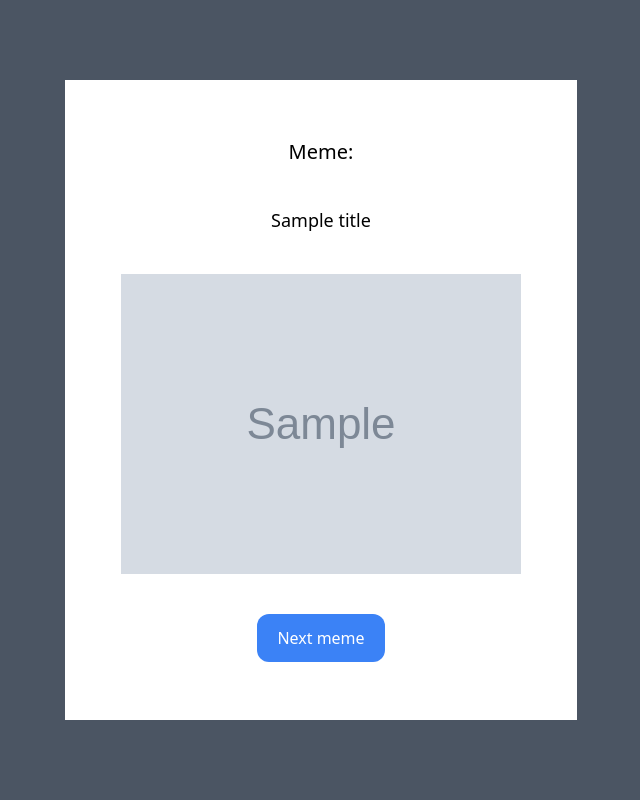
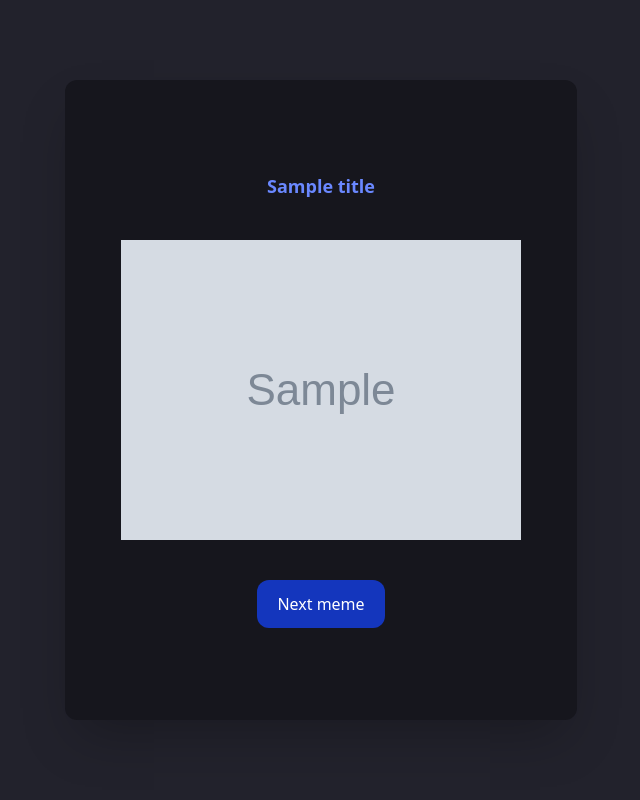
Before and after one commit to Ameya-kawade/Meme-generator-using-Flask, a Flask app: template templates/index.html in a window 1280 px wide. Shown: the whole page, without its empty margins (319-959 px from the left). Run offline with Flask 3, Linux system fonts and the light colour scheme; the template is opened without the code that fills it: most values are stand-ins (such as "Sample title", 1, 10 or a date in 2020); grey boxes marked "Sample" are stand-in pictures.

Commit message:
UI changed

```diff
--- a/app.py
+++ b/app.py
@@ -26,3 +26,6 @@ def send_meme():
         'img' : img
     }
     return jsonify(data)
+
+if __name__ == "__main__":
+    app.run(debug=True)
--- a/static/style.css
+++ b/static/style.css
@@ -572,16 +572,16 @@ video {
   position: static;
 }
 
-.mb-10 {
-  margin-bottom: 2.5rem;
-}
-
 .block {
   display: block;
 }
 
 .flex {
   display: flex;
+}
+
+.h-\[80px\] {
+  height: 80px;
 }
 
 .min-h-\[80vh\] {
@@ -626,6 +626,10 @@ video {
   border-radius: 0.75rem;
 }
 
+.rounded-lg {
+  border-radius: 0.5rem;
+}
+
 .bg-blue-500 {
   --tw-bg-opacity: 1;
   background-color: rgb(59 130 246 / var(--tw-bg-opacity));
@@ -639,6 +643,50 @@ video {
 .bg-white {
   --tw-bg-opacity: 1;
   background-color: rgb(255 255 255 / var(--tw-bg-opacity));
+}
+
+.bg-\[\#16161d\] {
+  --tw-bg-opacity: 1;
+  background-color: rgb(22 22 29 / var(--tw-bg-opacity));
+}
+
+.bg-\[\#00c6c3\] {
+  --tw-bg-opacity: 1;
+  background-color: rgb(0 198 195 / var(--tw-bg-opacity));
+}
+
+.bg-\[\#d3fbd8\] {
+  --tw-bg-opacity: 1;
+  background-color: rgb(211 251 216 / var(--tw-bg-opacity));
+}
+
+.bg-\[\#c1fcc9\] {
+  --tw-bg-opacity: 1;
+  background-color: rgb(193 252 201 / var(--tw-bg-opacity));
+}
+
+.bg-\[\#\#6a88ff\] {
+  background-color: ##6a88ff;
+}
+
+.bg-\[\#6a88ff\] {
+  --tw-bg-opacity: 1;
+  background-color: rgb(106 136 255 / var(--tw-bg-opacity));
+}
+
+.bg-\[\#4d70fc\] {
+  --tw-bg-opacity: 1;
+  background-color: rgb(77 112 252 / var(--tw-bg-opacity));
+}
+
+.bg-\[\#22222c\] {
+  --tw-bg-opacity: 1;
+  background-color: rgb(34 34 44 / var(--tw-bg-opacity));
+}
+
+.bg-\[\#1436bd\] {
+  --tw-bg-opacity: 1;
+  background-color: rgb(20 54 189 / var(--tw-bg-opacity));
 }
 
 .px-10 {
@@ -661,16 +709,12 @@ video {
   padding-bottom: 2rem;
 }
 
-.pb-5 {
-  padding-bottom: 1.25rem;
+.text-justify {
+  text-align: justify;
 }
 
-.pb-10 {
-  padding-bottom: 2.5rem;
-}
-
-.text-justify {
-  text-align: justify;
+.font-sans {
+  font-family: ui-sans-serif, system-ui, -apple-system, BlinkMacSystemFont, "Segoe UI", Roboto, "Helvetica Neue", Arial, "Noto Sans", sans-serif, "Apple Color Emoji", "Segoe UI Emoji", "Segoe UI Symbol", "Noto Color Emoji";
 }
 
 .text-lg {
@@ -683,12 +727,84 @@ video {
   line-height: 1.75rem;
 }
 
+.font-semibold {
+  font-weight: 600;
+}
+
 .text-white {
   --tw-text-opacity: 1;
   color: rgb(255 255 255 / var(--tw-text-opacity));
+}
+
+.text-\[\#00c6c3\] {
+  --tw-text-opacity: 1;
+  color: rgb(0 198 195 / var(--tw-text-opacity));
+}
+
+.text-\[\#6a88ff\] {
+  --tw-text-opacity: 1;
+  color: rgb(106 136 255 / var(--tw-text-opacity));
+}
+
+.text-\[\#5e7dfc\] {
+  --tw-text-opacity: 1;
+  color: rgb(94 125 252 / var(--tw-text-opacity));
+}
+
+.text-\[\#4438ca\] {
+  --tw-text-opacity: 1;
+  color: rgb(68 56 202 / var(--tw-text-opacity));
+}
+
+.shadow-lg {
+  --tw-shadow: 0 10px 15px -3px rgb(0 0 0 / 0.1), 0 4px 6px -4px rgb(0 0 0 / 0.1);
+  --tw-shadow-colored: 0 10px 15px -3px var(--tw-shadow-color), 0 4px 6px -4px var(--tw-shadow-color);
+  box-shadow: var(--tw-ring-offset-shadow, 0 0 #0000), var(--tw-ring-shadow, 0 0 #0000), var(--tw-shadow);
+}
+
+.shadow-xl {
+  --tw-shadow: 0 20px 25px -5px rgb(0 0 0 / 0.1), 0 8px 10px -6px rgb(0 0 0 / 0.1);
+  --tw-shadow-colored: 0 20px 25px -5px var(--tw-shadow-color), 0 8px 10px -6px var(--tw-shadow-color);
+  box-shadow: var(--tw-ring-offset-shadow, 0 0 #0000), var(--tw-ring-shadow, 0 0 #0000), var(--tw-shadow);
+}
+
+.shadow-2xl {
+  --tw-shadow: 0 25px 50px -12px rgb(0 0 0 / 0.25);
+  --tw-shadow-colored: 0 25px 50px -12px var(--tw-shadow-color);
+  box-shadow: var(--tw-ring-offset-shadow, 0 0 #0000), var(--tw-ring-shadow, 0 0 #0000), var(--tw-shadow);
 }
 
 .hover\:bg-blue-400:hover {
   --tw-bg-opacity: 1;
   background-color: rgb(96 165 250 / var(--tw-bg-opacity));
 }
+
+.hover\:bg-\[\#00e6e2\]:hover {
+  --tw-bg-opacity: 1;
+  background-color: rgb(0 230 226 / var(--tw-bg-opacity));
+}
+
+.hover\:bg-\[\#d3fbd8\]:hover {
+  --tw-bg-opacity: 1;
+  background-color: rgb(211 251 216 / var(--tw-bg-opacity));
+}
+
+.hover\:bg-\[\#02e6e2\]:hover {
+  --tw-bg-opacity: 1;
+  background-color: rgb(2 230 226 / var(--tw-bg-opacity));
+}
+
+.hover\:bg-\[\#738efc\]:hover {
+  --tw-bg-opacity: 1;
+  background-color: rgb(115 142 252 / var(--tw-bg-opacity));
+}
+
+.hover\:bg-\[\#1233b9\]:hover {
+  --tw-bg-opacity: 1;
+  background-color: rgb(18 51 185 / var(--tw-bg-opacity));
+}
+
+.hover\:bg-\[\#173edb\]:hover {
+  --tw-bg-opacity: 1;
+  background-color: rgb(23 62 219 / var(--tw-bg-opacity));
+}
--- a/templates/index.html
+++ b/templates/index.html
@@ -9,13 +9,12 @@
 </head>
 <body>
     <!-- main container -->
-    <div class="min-h-screen w-full bg-gray-600 flex justify-center items-center">
+    <div class="min-h-screen w-full flex justify-center items-center bg-[#22222c]">
         <!-- Meme container -->
-        <div class="min-h-[80vh] w-[40%] bg-white flex flex-col space-y-10 justify-center items-center px-10 py-8 text-justify">
-            <p class="text-xl">Meme:</p>
-            <h1 class="text-lg" id="title">{{title}}</h1>
+        <div class="min-h-[80vh] w-[40%]  flex flex-col space-y-10 justify-center items-center px-10 py-8 text-justify rounded-xl shadow-2xl bg-[#16161d] text-[#6a88ff] font-sans">
+            <h1 class="text-lg  font-semibold" id="title">{{title}}</h1>
             <img src="{{image_url}}" id="img" alt="Meme-img" class="max-w-full block">
-            <button class="bg-blue-500 px-5 py-3 rounded-xl text-white hover:bg-blue-400 " id="button">Next meme</button>
+            <button class="bg-[#1436bd] px-5 py-3 rounded-xl text-white hover:bg-[#173edb] " id="button">Next meme</button>
         </div>
     </div>
 </body>
```
